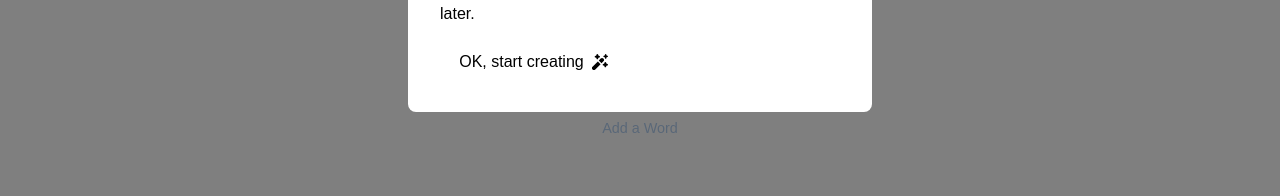
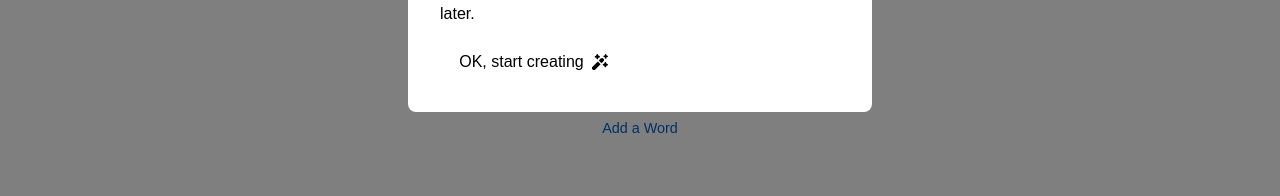
Before and after one commit to AlisaErmel/articles-study-react, a React (Vite) app: page /createmodule in a window 1280 px wide. Shown: the part 424-620 px from the top of the page. Built offline with nearby package versions, Linux system fonts and the light colour scheme; a web font is replaced by a local one.

Commit message:
fix: resolve issue with color contrast in ArrowButton component

```diff
--- a/src/components/ui/ArrowButton.css
+++ b/src/components/ui/ArrowButton.css
@@ -8,9 +8,9 @@
     cursor: pointer;
 
     /* fade effect */
-    opacity: 0;
+    opacity: 1;
     transform: translateY(10px);
-    transition: opacity 0.3s ease, transform 0.3s ease;
+    transition: transform 0.3s ease;
     animation: fadeInArrow 0.6s forwards;
 }
 
@@ -39,7 +39,7 @@
 
 @keyframes fadeInArrow {
     to {
-        opacity: 0.3;
+        opacity: 1;
         transform: translateY(0);
     }
 }
--- a/src/pages/Create_Module.css
+++ b/src/pages/Create_Module.css
@@ -14,7 +14,7 @@
     padding: 0 2rem;
     /*10vh aligns more centered visually*/
     box-sizing: border-box;
-    opacity: 0;
+    opacity: 1;
     transform: translateY(20px);
     transition: opacity 0.6s ease, transform 0.6s ease;
 }
```
